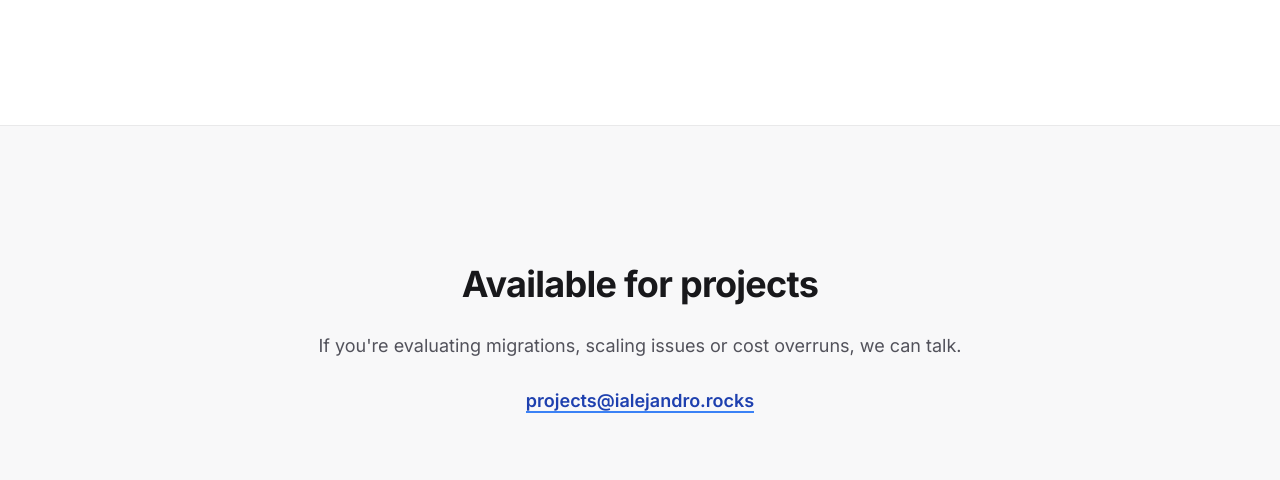
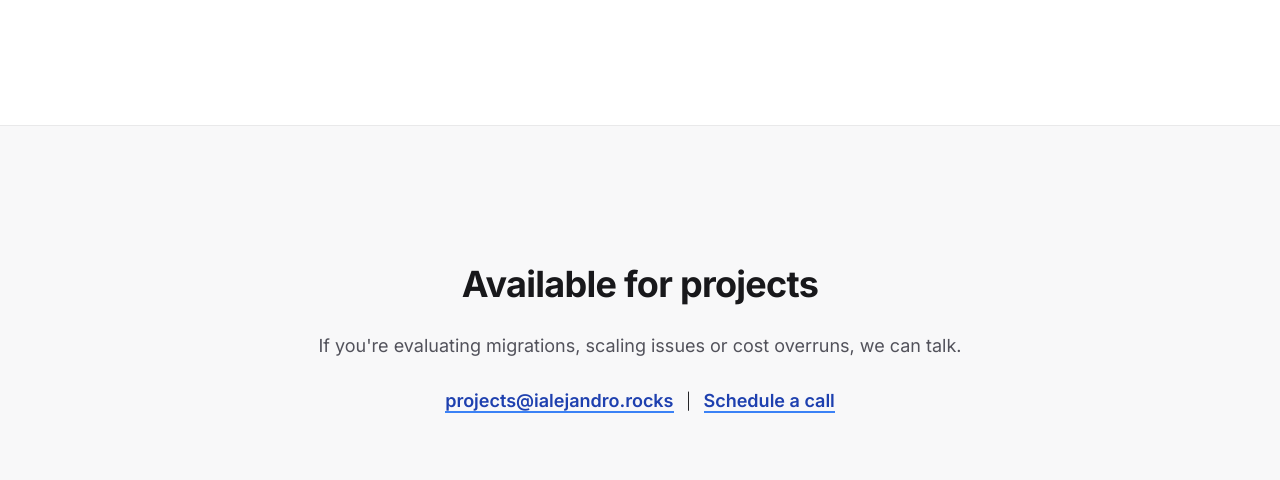
Before and after one commit to ialejandro/ialejandro.website, a plain HTML site: page index.html in a window 1280 px wide. Shown: the part 5518-5998 px from the top of the page. Drawn offline with Linux system fonts and the light colour scheme.

Commit message:
feat: add calendly link

```diff
--- a/index.html
+++ b/index.html
@@ -270,6 +270,8 @@
                 </p>
                 <p class="contact-email">
                     <a href="mailto:projects@ialejandro.rocks" class="email-link">projects@ialejandro.rocks</a>
+                    <span class="contact-separator">|</span>
+                    <a href="https://calendly.com/ialejandro-projects/potential-project" class="email-link" target="_blank" rel="noopener">Schedule a call</a>
                 </p>
             </div>
 
--- a/style.css
+++ b/style.css
@@ -716,6 +716,12 @@ body {
     margin-top: var(--space-md);
 }
 
+.contact-separator {
+    margin: 0 0.5rem;
+    color: var(--text-light);
+    font-weight: var(--font-light);
+}
+
 .email-link {
     color: var(--primary-color);
     text-decoration: none;
```
